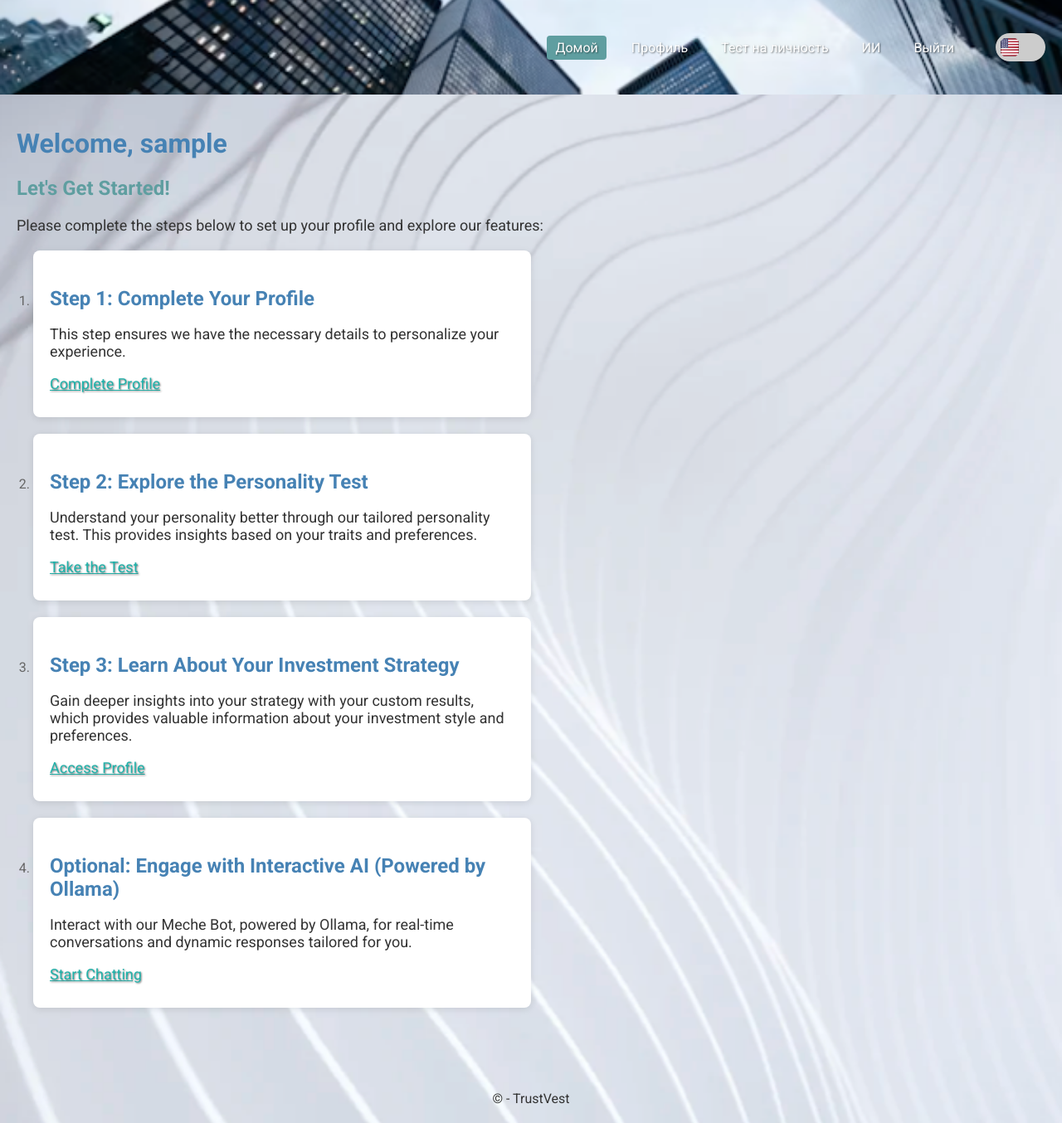
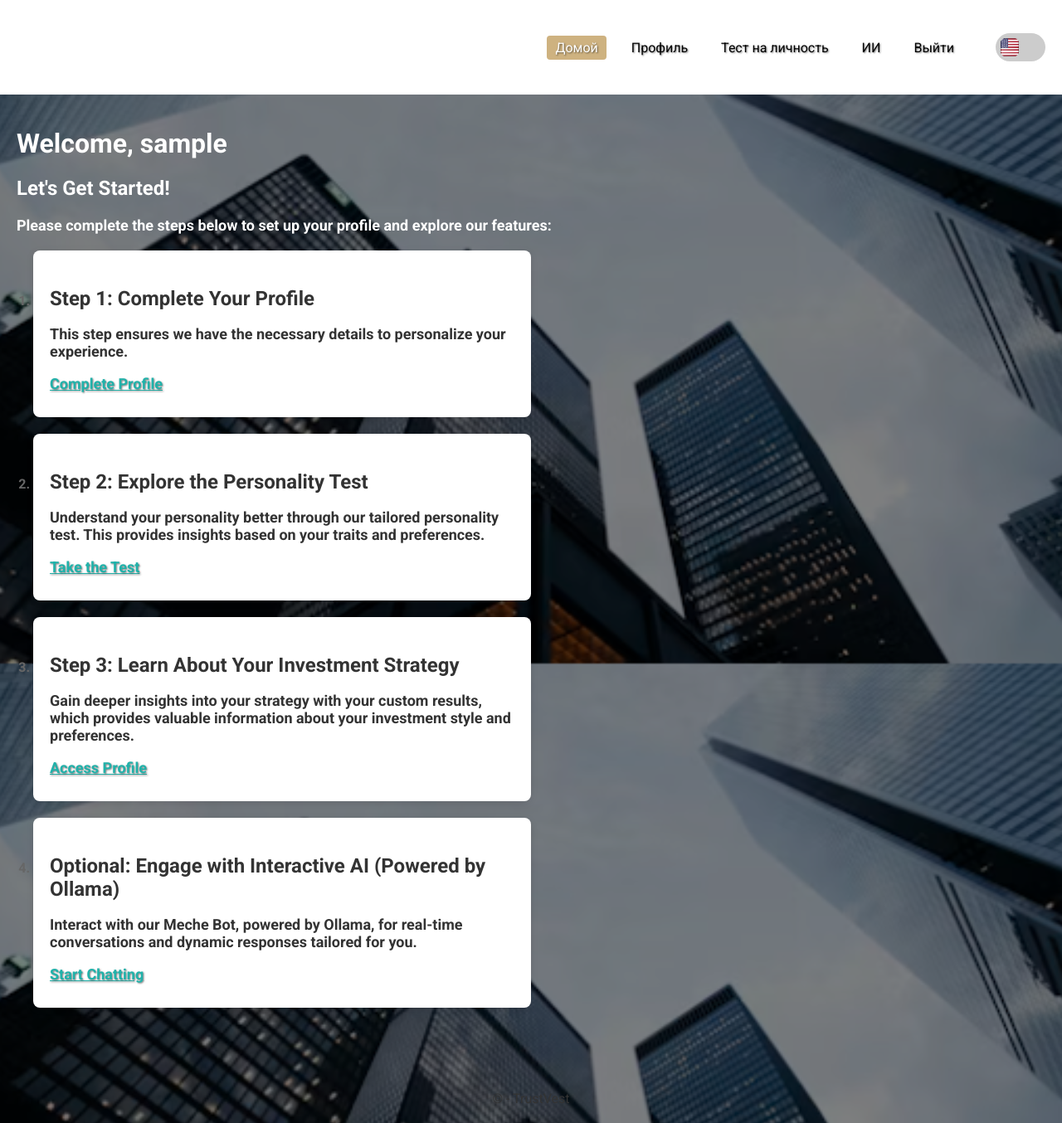
Before and after one commit to OsvaldoTA1/AFRL-Project-UI-Redesign, a Flask app: page / in a window 1280 px wide. Shown: the whole page at 83% size. Run offline with Flask 3, Linux system fonts and the light colour scheme; the visitor is signed in with stand-in values (Sample User, id 1); some libraries are stand-ins or nearby versions.

Commit message:
Progress on the redesign for the home page. Not done.

```diff
--- a/app/static/css/styles.css
+++ b/app/static/css/styles.css
@@ -2,8 +2,10 @@
 
 :root {
     /* Colors */
-    --color-primary: #4682b4; /* Steel Blue */
-    --color-secondary: #5f9ea0; /* Cadet Blue */
+    --color-primary: #b9b9b9; /* Light Gray */
+    /* --color-primary: #4682b4; Steel Blue */
+    --color-secondary: #CEB280; /* Sandy Brown */
+    /* --color-secondary: #5f9ea0; Cadet Blue */
     --color-tertiary: #b0c4de; /* Light Steel Blue */
     --color-accent: #20b2aa; /* Light Sea Green */
     --color-text: #333;
@@ -110,7 +112,7 @@ nav ul li {
 
 /* Ensure nav links within header have readable color */
 nav ul li a {
-    color: #ffffff; /* Ensure link text is white */
+    color: #000000; /* Ensure link text is black */
     text-decoration: none;
     padding: 5px var(--spacing-small);
     border-radius: var(--border-radius-small);
@@ -576,11 +578,16 @@ hr {
     margin: var(--spacing-xlarge) 0;
     padding: var(--spacing-medium);
     padding-top: 0;
+    font-weight: bolder;
+}
+.profile-setup p {
+    color: var(--color-background-light);
 }
 
 .profile-setup h1,
 .profile-setup h2 {
     text-align: left; /* Override global heading style */
+    color: var(--color-background-light);
 }
 
 .setup-steps {
@@ -603,11 +610,12 @@ hr {
 }
 
 .setup-steps li h3 {
-    color: var(--color-primary);
+    color: var(--color-text);
     margin-bottom: var(--spacing-small);
 }
 
 .setup-steps li p {
+    color: var(--color-text);
     font-size: var(--font-size-base);
     margin-bottom: var(--spacing-small);
 }
--- a/app/templates/base.html
+++ b/app/templates/base.html
@@ -63,7 +63,7 @@
 
         /* Header and body moved to base for CSS img properties to work */
         .header-background {
-            background-image: url("{{ url_for('static', filename='img/header_background.png') }}");
+            /* background-image: url("{{ url_for('static', filename='img/header_background.png') }}"); Only being used by the home page now*/
             background-size: cover;
             background-position: center;
             color: white; /* Ensure text is readable */
@@ -83,7 +83,7 @@
         }
 
         body {
-            background: url("{{ url_for('static', filename='img/body_background.png') }}") no-repeat center center fixed;
+            background: linear-gradient(rgba(0, 0, 0, 0.5), rgba(0, 0, 0, 0.5)), url("{{ url_for('static', filename='img/body_background.png') }}") no-repeat center center fixed;
             background-size: cover; /* Ensure the background image covers the entire viewport */
         }
     </style>
--- a/app/templates/home.html
+++ b/app/templates/home.html
@@ -1,6 +1,13 @@
 {% extends "base.html" %}
 
 {% block body %}
+<style>
+    /* Added to override background image default from base.html */
+    body {
+        background-image: linear-gradient(rgba(0, 0, 0, 0.5), rgba(0, 0, 0, 0.5)), url("{{ url_for('static', filename='img/header_background.png') }}");
+        background-size: cover !important;
+    }
+</style>
 {% if current_user.is_authenticated %}
 <div class="profile-setup">
     <h1>{% if g.language == 'ru' %}Добро пожаловать, {{ current_user.username }}{% else %}Welcome, {{ current_user.username }}{% endif %}</h1>
```
Lines whose indentation alone changed are shown as unchanged.
